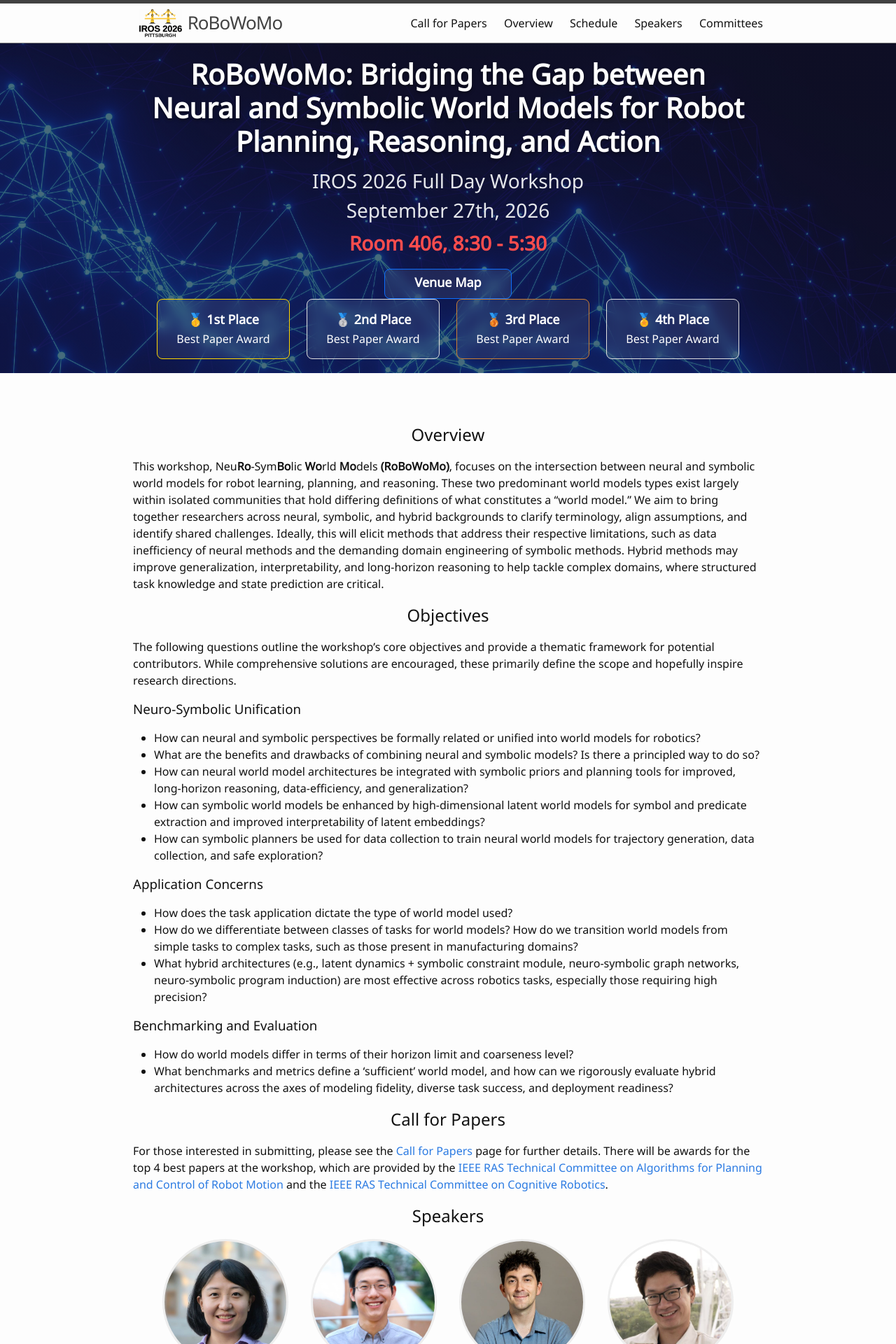
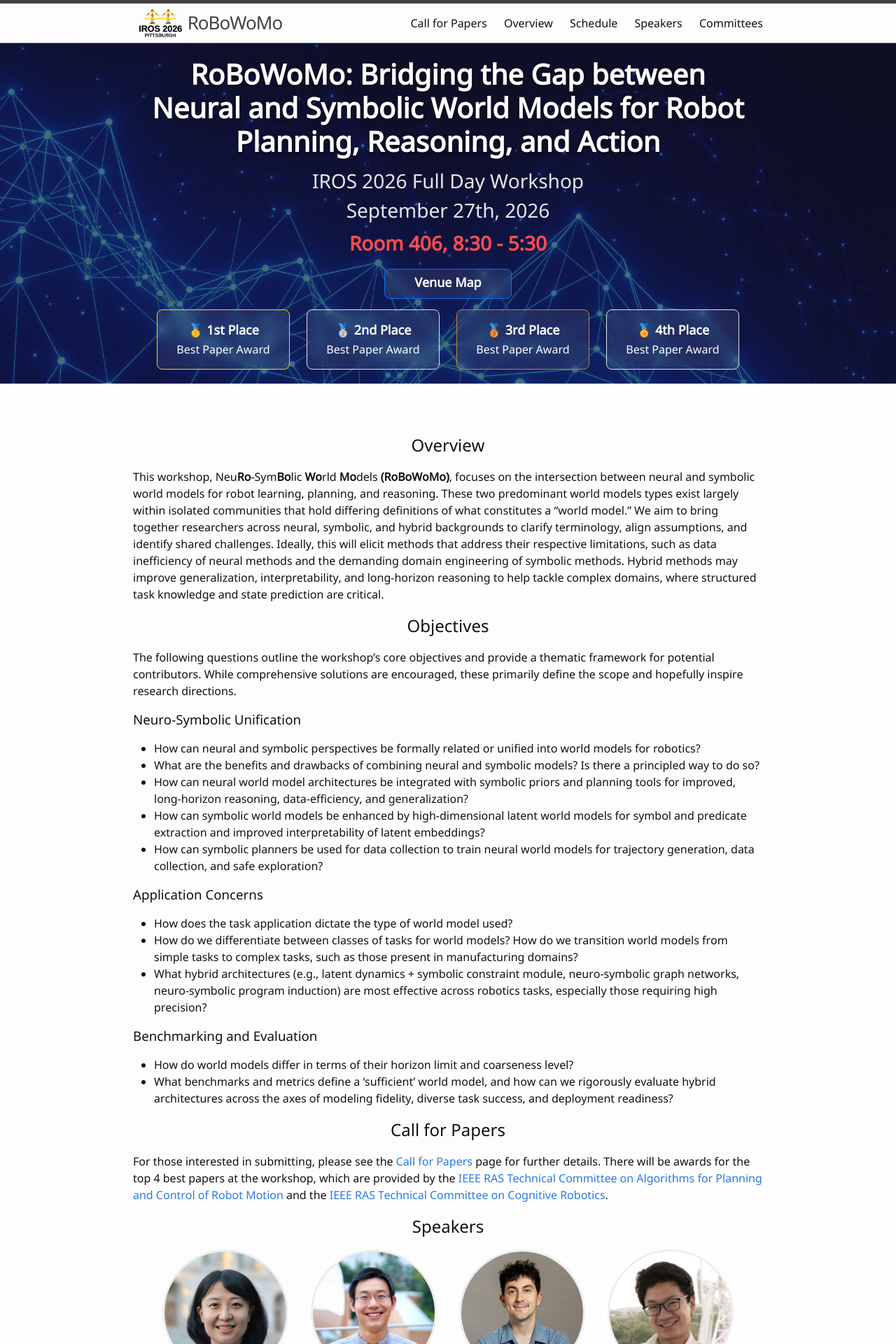
Before and after one commit to worldmodelworkshop/worldmodelworkshop.github.io, a Jekyll site: the page built from index.md, in a window 1280 px wide. Shown: the top 1920 px of the page at 70% size. Built offline with Jekyll 4.4.1, drawn with Linux system fonts in a browser that asks for light colours.

Commit message:
one more vertical space adjustment for header buttons

```diff
--- a/_layouts/default.html
+++ b/_layouts/default.html
@@ -18,14 +18,14 @@
         {% endif %}
 
         <!-- Venue Map Row -->
-        <div class="hero-actions-venue" style="display: flex; justify-content: center; margin-top: 15px; margin-bottom: 12 px;">
+        <div class="hero-actions-venue" style="display: flex; justify-content: center; margin-top: 15px;">
           <a href="https://2026.ieee-iros.org/program/venue-map/?room=406#level-4" class="action-card submit-btn" style="padding: 6px 20px; width: auto;">
             <strong>Venue Map</strong>
           </a>
         </div>
 
         <!-- Awards Row -->
-        <div class="hero-actions" style="margin-top: 0;">
+        <div class="hero-actions" style="margin-top: 15px !important;">
 
           <div class="action-card award-gold">
             <strong>🥇 1st Place</strong> Best Paper Award
```
